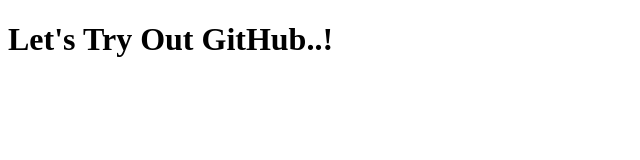
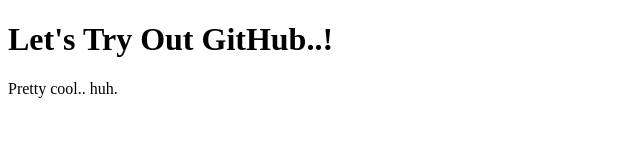
Before and after one commit to DebbieHolcomb/example, a plain HTML site: page index.html in a window 1280 px wide. Shown: the whole page, without its empty margins (0-640 px from the left). Drawn offline with Linux system fonts and the light colour scheme.

Commit message:
added a new paragraph

```diff
--- a/index.html
+++ b/index.html
@@ -8,6 +8,8 @@
 
 <body>
     <h1>Let's Try Out GitHub..!</h1>
+
+    <p>Pretty cool.. huh.</p>
 </body>
 
 </html>
```
